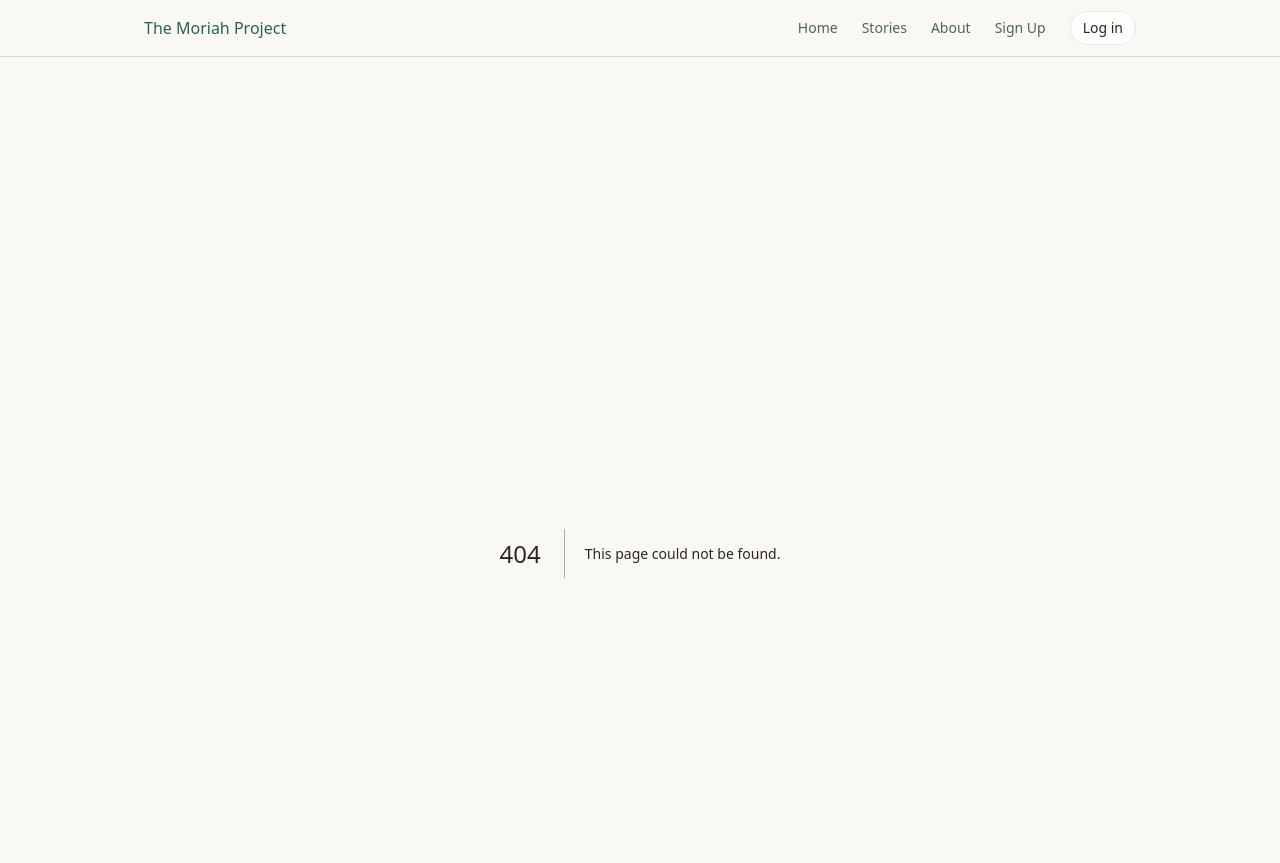
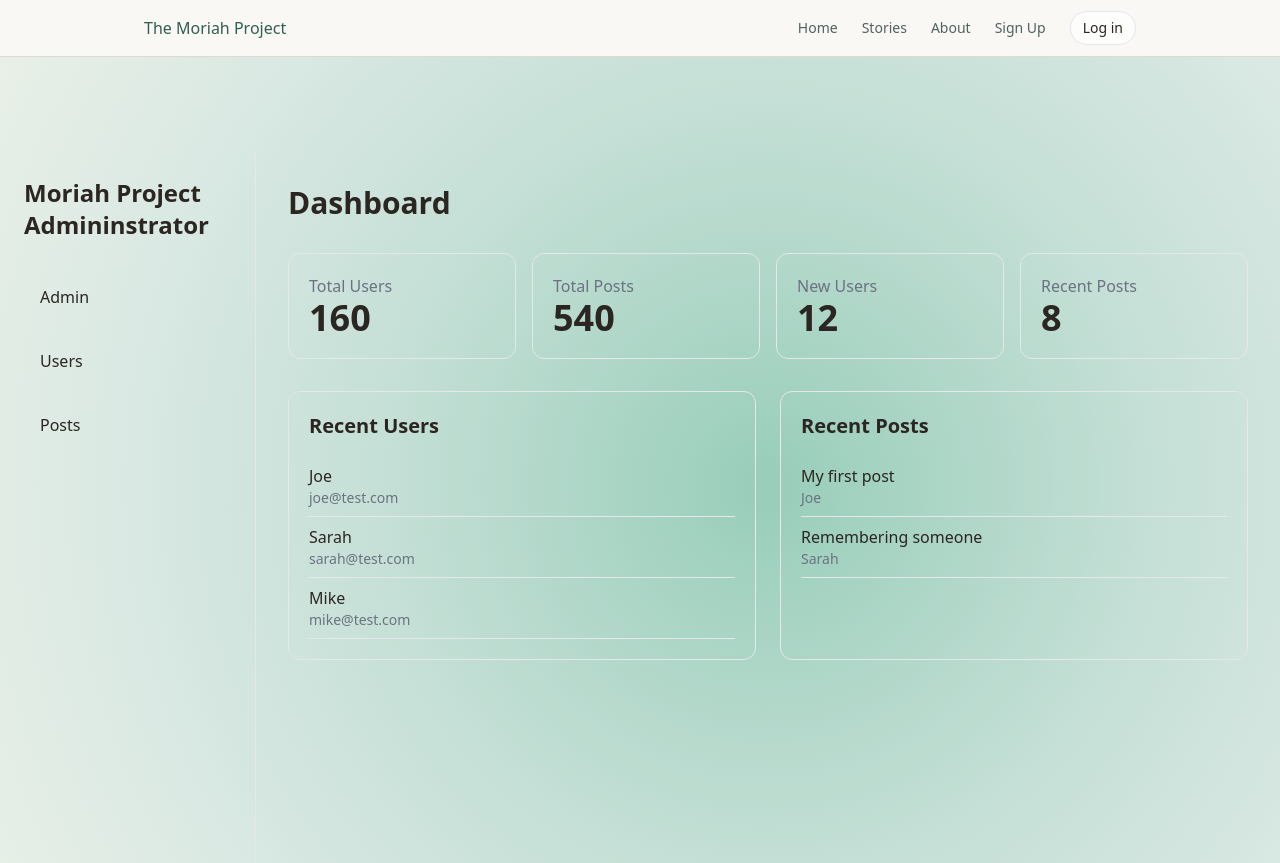
Before and after one commit to gojoego/moriah_project_v2, a Next.js app in the folder frontend/: page /admin in a window 1280 px wide. Before the commit this address had no page. Shown: the top 863 px of the page. Built offline with nearby package versions, Linux system fonts and the light colour scheme.

Commit message:
basic page and components for admin frontend

```diff
--- /dev/null
+++ b/frontend/src/app/admin/page.tsx
@@ -0,0 +1,54 @@
+"use client"
+
+import Sidebar from "@/components/layout/Sidebar";
+import StatCard from "@/components/admin/StatCard";
+import RecentUsers from "@/components/admin/RecentUsers";
+import RecentPosts from "@/components/admin/RecentPosts";
+
+export default function AdminHomePage() {
+
+    return (
+        <div className="flex">
+
+            <Sidebar/>
+
+            <main className="flex-1 p-8">
+
+                <h1 className="text-3xl font-bold mb-8">
+                    Dashboard
+                </h1>
+
+                <div className="grid grid-cols-4 gap-4 mb-8">
+                    <StatCard
+                        title="Total Users"
+                        value={160}
+                    />
+
+                    <StatCard
+                        title="Total Posts"
+                        value={540}
+                    />
+
+                    <StatCard
+                        title="New Users"
+                        value={12}
+                    />
+
+                    <StatCard
+                        title="Recent Posts"
+                        value={8}
+                    />
+                </div>
+
+                <div className="grid grid-cols-2 gap-6">
+
+                    <RecentUsers/>
+
+                    <RecentPosts/>
+
+                </div>
+            </main>
+
+        </div>
+    );
+}
--- /dev/null
+++ b/frontend/src/components/admin/RecentPosts.tsx
@@ -0,0 +1,40 @@
+const posts = [
+    {
+        id:1,
+        title:"My first post",
+        author:"Joe"
+    },
+    {
+        id:2,
+        title:"Remembering someone",
+        author:"Sarah"
+    }
+];
+
+export default function RecentPosts(){
+    return (
+        <div className="border rounded-xl p-5">
+            <h2 className="text-xl font-bold mb-4">
+                Recent Posts
+            </h2>
+
+            {posts.map(post => (
+
+                <div
+                    key={post.id}
+                    className="border-b py-2"
+                    >
+                    <p>
+                        {post.title}
+                    </p>
+
+                    <p className="text-sm text-gray-500">
+                        {post.author}
+                    </p>
+                </div>
+
+                ))}
+
+        </div>
+    );
+}
--- /dev/null
+++ b/frontend/src/components/admin/RecentUsers.tsx
@@ -0,0 +1,45 @@
+const users = [
+    {
+        id:1,
+        name:"Joe",
+        email:"joe@test.com"
+    },
+    {
+        id:2,
+        name:"Sarah",
+        email:"sarah@test.com"
+    },
+    {
+        id:3,
+        name:"Mike",
+        email:"mike@test.com"
+    }
+];
+
+export default function RecentUsers(){
+    return (
+        <div className="border rounded-xl p-5">
+            <h2 className="text-xl font-bold mb-4">
+                Recent Users
+            </h2>
+
+            {users.map(user => (
+
+                <div
+                    key={user.id}
+                    className="border-b py-2"
+                >
+                    <p>
+                        {user.name}
+                    </p>
+
+                    <p className="text-sm text-gray-500">
+                        {user.email}
+                    </p>
+                </div>
+
+            ))}
+
+        </div>
+    );
+}
--- /dev/null
+++ b/frontend/src/components/admin/StatCard.tsx
@@ -0,0 +1,20 @@
+type StatCardProps = {
+    title: string;
+    value: number;
+}
+
+export default function StatCard({
+    title,
+    value
+}: StatCardProps){
+    return (
+        <div className="border rounded-xl p-5">
+            <h2 className="text-gray-500">
+                {title}
+            </h2>
+            <p className="text-4xl font-bold">
+                {value}
+            </p>
+        </div>
+    );
+}
--- /dev/null
+++ b/frontend/src/components/layout/NavItem.tsx
@@ -0,0 +1,26 @@
+interface NavItemProps {
+    label: string;
+    href: string;
+}
+
+export default function NavItem({
+    label,
+    href
+}: NavItemProps) {
+    return (
+        <a
+            href={href}
+            className="
+                flex
+                items-center
+                gap-2
+                px-4
+                py-3
+                rounded-lg
+                hover:bg-gray-100
+            "
+        >
+            {label}
+        </a>
+    )
+}
--- /dev/null
+++ b/frontend/src/components/layout/Sidebar.tsx
@@ -0,0 +1,25 @@
+import NavItem from "@/components/layout/NavItem"
+
+export default function SideBar() {
+    return (
+        <aside className="w-64 min-h-screen border-r p-6">
+            <h1 className="text-2xl font-bold mb-8">
+                Moriah Project Admininstrator
+            </h1>
+            <nav className="flex flex-col gap-4">
+                <NavItem
+                    label="Admin"
+                    href="/admin"
+                />
+                <NavItem
+                    label="Users"
+                    href="/admin/users"
+                />
+                <NavItem
+                    label="Posts"
+                    href="/admin/posts"
+                />
+            </nav>
+        </aside>
+    )
+}
```
Also changed, not shown: frontend/src/app/admin/posts/page.tsx (added), frontend/src/app/admin/users/page.tsx (added), frontend/src/components/layout/Dashboard.tsx (added).
